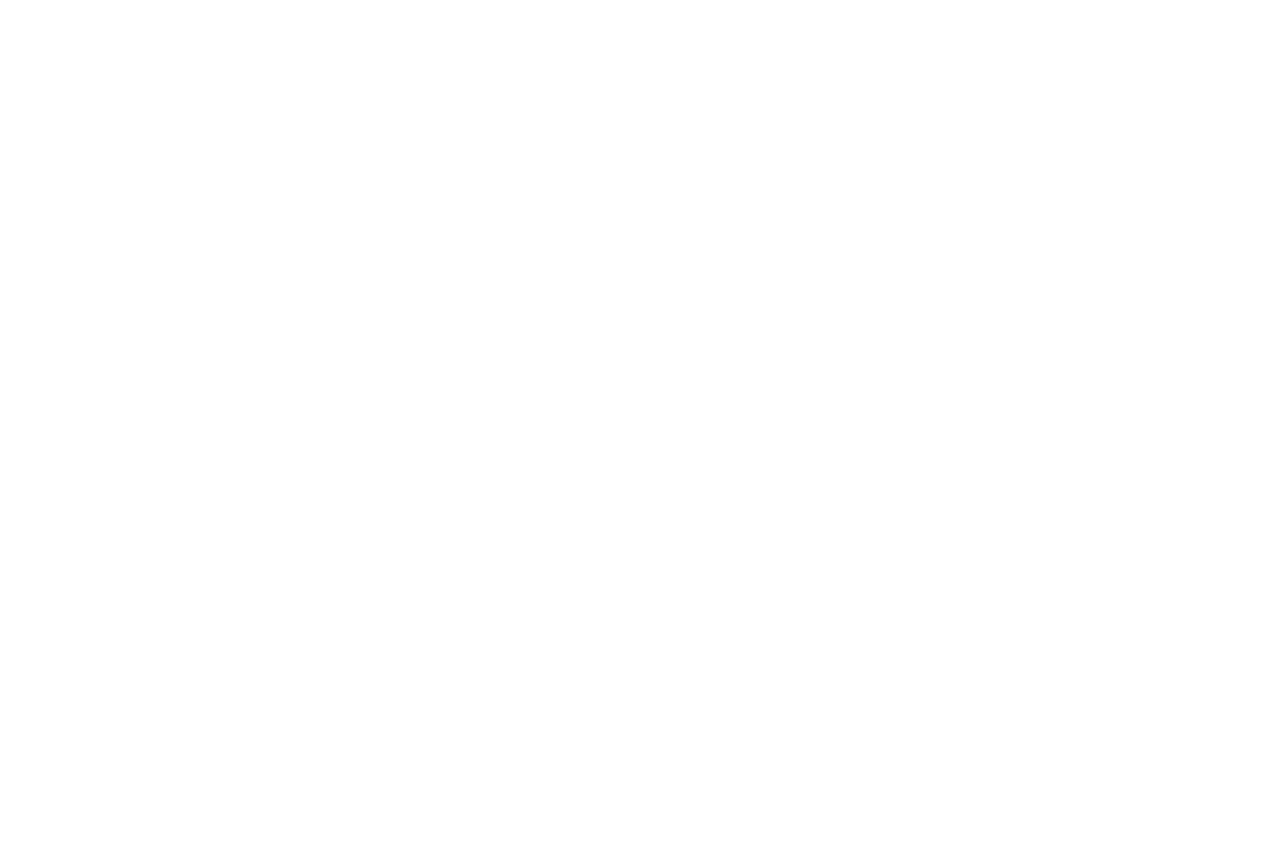
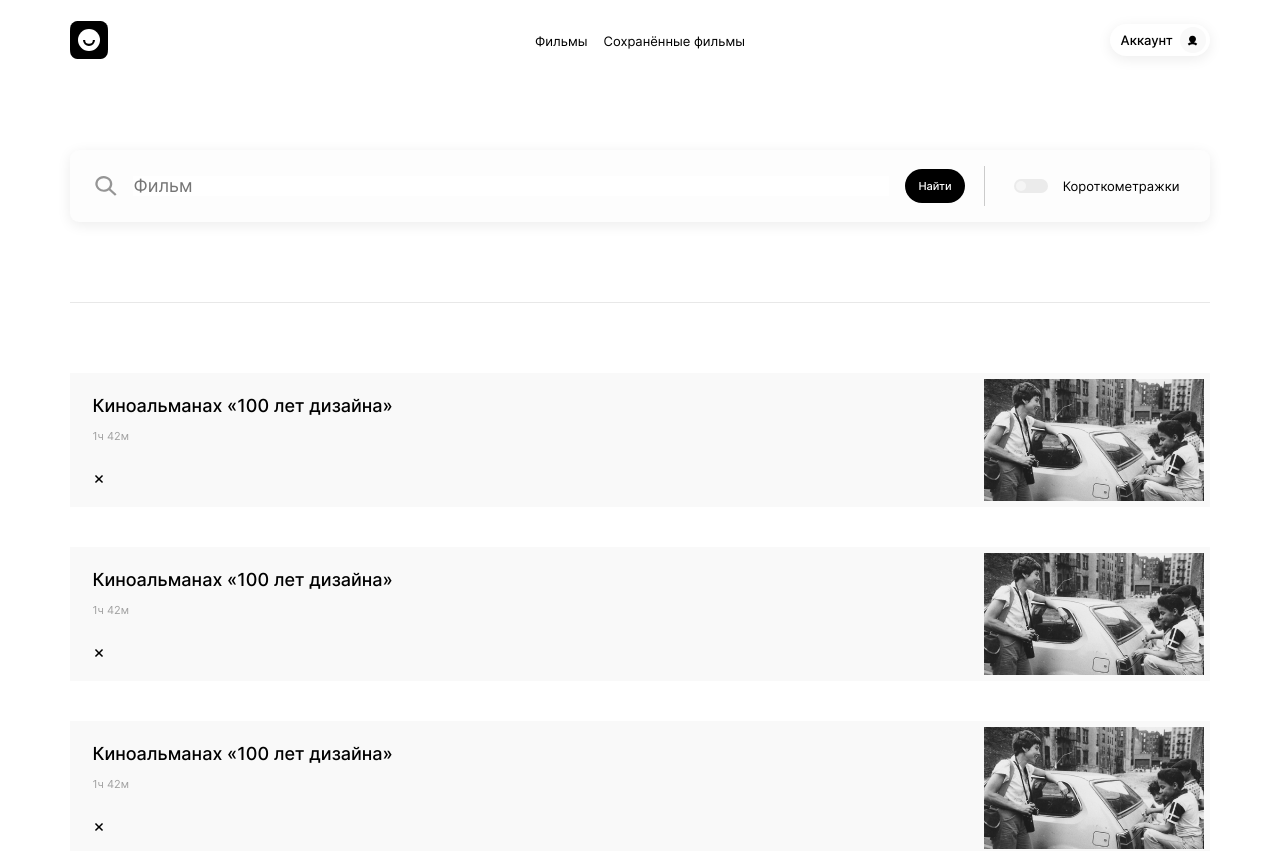
Before and after one commit to Juneiak/movies-explorer-frontend, a React (Create React App) app: page /saved-movies in a window 1280 px wide. Shown: the top 851 px of the page. Before the commit the page ends 800 px from the top, so only its background shows below. Built offline with nearby package versions, Linux system fonts and the light colour scheme.

Commit message:
add movie

```diff
--- a/src/components/movies-card-list/movies-card-list.jsx
+++ b/src/components/movies-card-list/movies-card-list.jsx
@@ -2,15 +2,15 @@
 import './movies-card-list.css';
 import MoviesCard from './../movies-card/movies-card';
 
-const MoviesCardList = () => {
+const MoviesCardList = (isDeletable=false) => {
 
   return (
     <section className='movies-card-list'>
       <div className='movies-card-list__container'>
         <ul className='movies-card-list__list'>
-          <MoviesCard />
-          <MoviesCard />
-          <MoviesCard />
+          <MoviesCard isDeletable={isDeletable}/>
+          <MoviesCard isDeletable={isDeletable}/>
+          <MoviesCard isDeletable={isDeletable}/>
         </ul>
         <button className='movies-card-list__more-button'>Ещё</button>
       </div>
--- a/src/components/movies-card/movies-card.css
+++ b/src/components/movies-card/movies-card.css
@@ -41,10 +41,23 @@
   outline: none;
   background-color: rgba(0, 0, 0, 0);
   transition: 0.3s linear background-color;
+  background-repeat: no-repeat;
 }
 
 .movies-card__like-button_active {
   background-image: url(../../images/like-icon_active.svg);
+}
+
+.movies-card__delete-button {
+  width: 14px;
+  height: 12px;
+  background-image: url(../../images/mini-close-icon.svg);
+  background-position: center;
+  border: none;
+  outline: none;
+  background-color: rgba(0, 0, 0, 0);
+  transition: 0.3s linear background-color;
+  background-repeat: no-repeat;
 }
 
 .movies-card__card-image {
--- a/src/components/movies-card/movies-card.jsx
+++ b/src/components/movies-card/movies-card.jsx
@@ -2,13 +2,18 @@
 import './movies-card.css';
 import exampleCardImage from '../../images/example-cards/1.png';
 
-const MoviesCard = () => {
+const MoviesCard = ({ isDeletable }) => {
+
   return (
     <li className='movies-card'>
       <div className='movies-card__info'>
         <p className='movies-card__title'>Киноальманах «100 лет дизайна»</p>
         <span className='movies-card__duration'>1ч 42м</span>
-        <button className='movies-card__like-button'></button>
+        {isDeletable ?
+          <button className='movies-card__delete-button'></button>
+          :
+          <button className='movies-card__like-button'></button>
+        }
       </div>
       <img className='movies-card__card-image' alt='фото карточки' src={exampleCardImage} />
     </li>
--- a/src/pages/saved-movies/saved-movies-page.css
+++ b/src/pages/saved-movies/saved-movies-page.css
@@ -0,0 +1,6 @@
+.saved-movies-page {
+  width: 100%;
+  display: flex;
+  flex-direction: column;
+  align-items: center;
+}
--- a/src/pages/saved-movies/saved-movies-page.jsx
+++ b/src/pages/saved-movies/saved-movies-page.jsx
@@ -1,9 +1,19 @@
-import React from 'react';
 
-const SavedMoviesPage = () => {
-  return (
-    <div></div>
-  )
-};
+  import React from 'react';
+  import './saved-movies-page.css';
+  import { Header, Footer, SearchForm, MoviesCardList } from '../../components/index';
 
-export default SavedMoviesPage;
+  const SavedMoviesPage  = () => {
+    return (
+      <>
+        <Header />
+        <main className='saved-movies-page'>
+          <SearchForm />
+          <MoviesCardList isDeletable={true}/>
+        </main>
+        <Footer />
+      </>
+    )
+  };
+
+  export default SavedMoviesPage ;
```
Also changed, not shown: src/images/mini-close-icon.svg (added).
